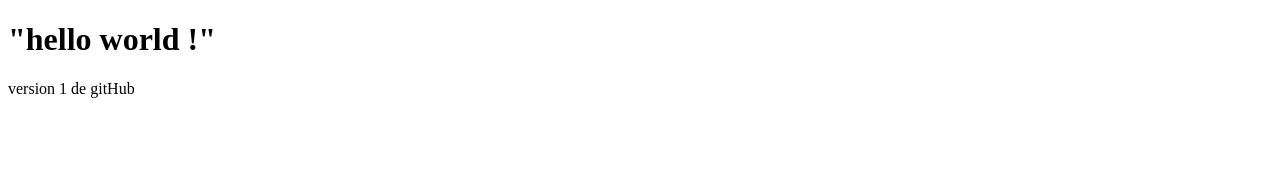
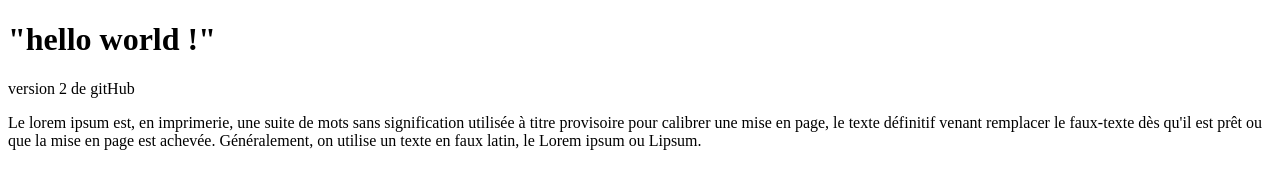
Before and after one commit to Nour3427/test, a plain HTML site: page index.html in a window 1280 px wide. Drawn offline with Linux system fonts and the light colour scheme.

Commit message:
version 2

```diff
--- a/index.html
+++ b/index.html
@@ -8,7 +8,9 @@
 </head>
 <body>
     <h1>"hello world !" </h1>
-    <p>version 1 de gitHub</p>
+    <p>version 2 de gitHub</p>
+    <p>Le lorem ipsum est, en imprimerie, une suite de mots sans signification utilisée à titre provisoire pour calibrer une mise en page, le texte définitif venant remplacer le faux-texte dès qu'il est prêt ou que la mise en page est achevée. Généralement, on utilise un texte en faux latin, le Lorem ipsum ou Lipsum.</p>
+
 
 </body>
 </html>
```
